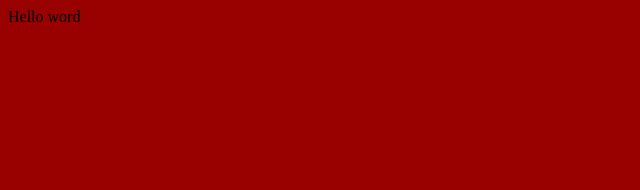
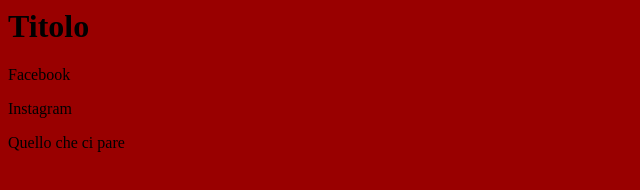
Before and after one commit to romaclubpavia/romaclubpavia.github.io, a plain HTML site: page index.html in a window 1280 px wide. Shown: the whole page, without its empty margins (0-640 px from the left). Drawn offline with Linux system fonts and the light colour scheme.

Commit message:
Update index.html

```diff
--- a/index.html
+++ b/index.html
@@ -5,6 +5,9 @@
     <script type="application/javascript" src="./main.js"></script>
   </head>
 <body>
-Hello word
+  <h1>Titolo</h1>
+  <p>Facebook</p>
+  <p>Instagram</p>
+  <p>Quello che ci pare</p>
 </body>
 </html>
```
